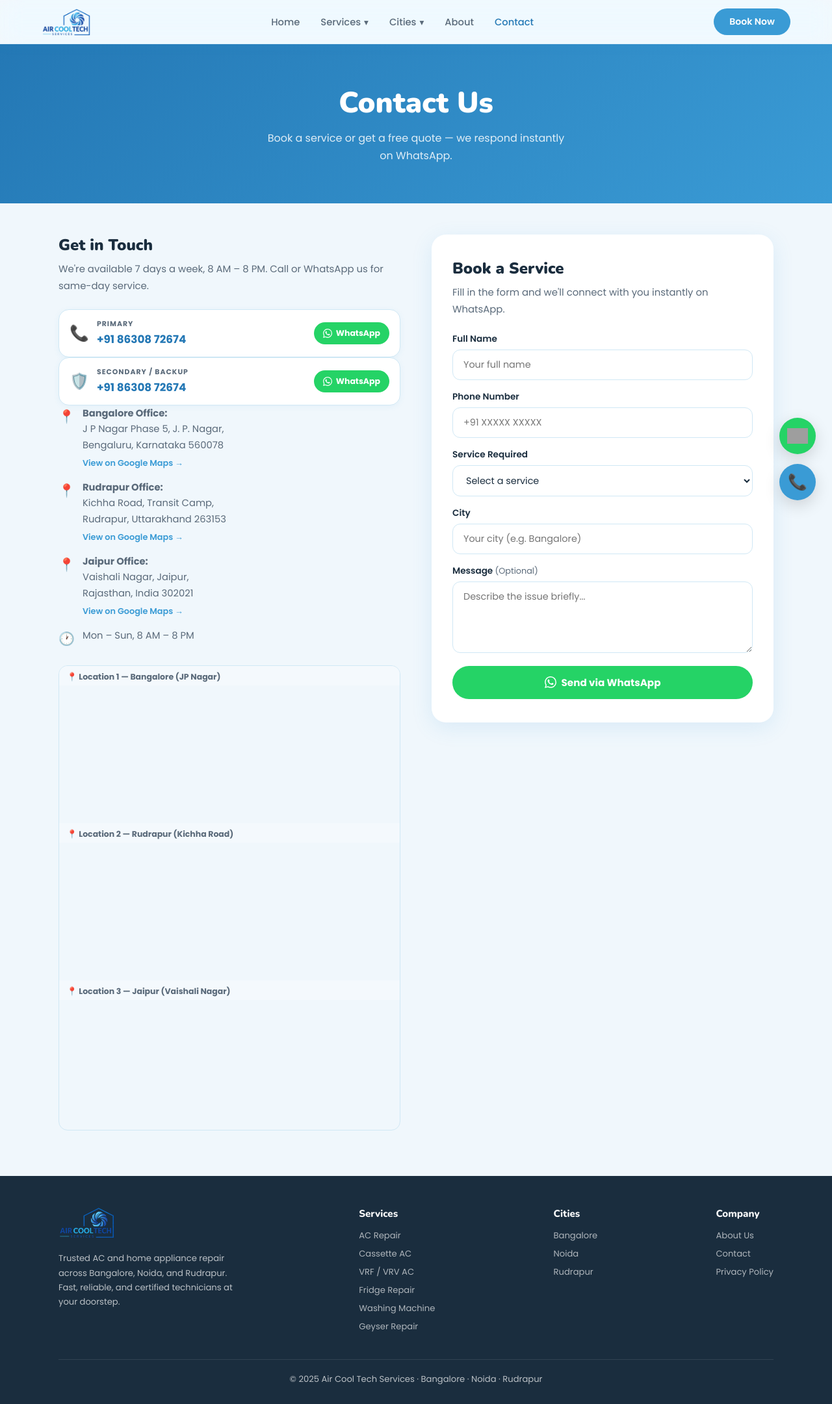
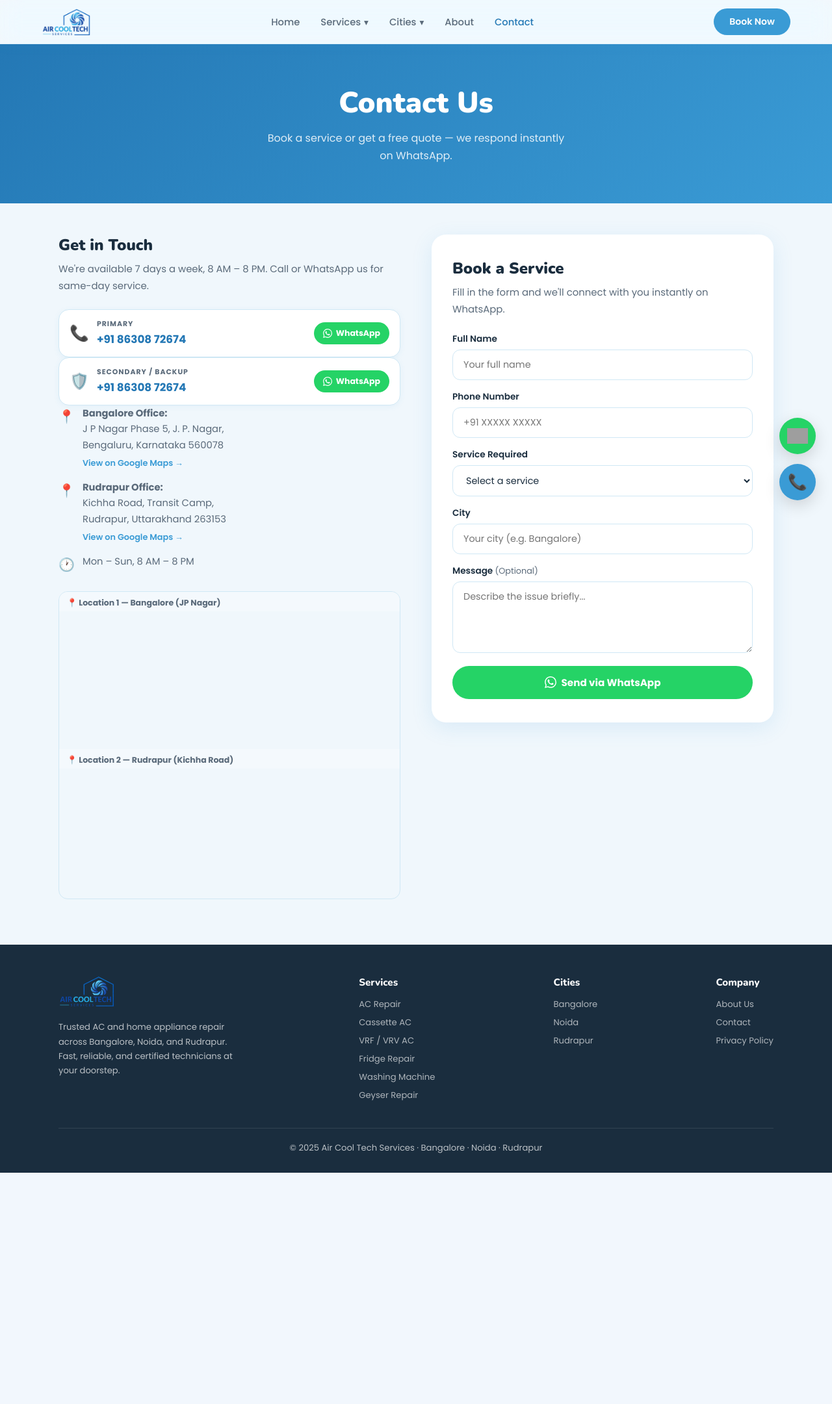
Before and after one commit to AircoolTechServices/AirCoolTechServices, a Flask app: page /contact in a window 1280 px wide. Shown: the whole page at 65% size. After the commit the page ends 1805 px from the top, so only its background shows below. Run offline with Flask 3, Linux system fonts and the light colour scheme; a map, chart or similar area stays blank; some libraries are stand-ins or nearby versions; grey boxes are pictures that could not be loaded.

Commit message:
Remove outdated Jaipur location references (#5)
* Update outdated Jaipur location references

* Update outdated Jaipur location references

* Update outdated Jaipur location references

* Update outdated Jaipur location references

* Update outdated Jaipur location references

* Update outdated Jaipur location references

* Update outdated Jaipur location references

* Update outdated Jaipur location references

* Update outdated Jaipur location references

```diff
--- a/templates/pages/about.html
+++ b/templates/pages/about.html
@@ -804,7 +804,7 @@
   <div class="section-center">
     <div class="section-label">⭐ Happy Customers</div>
     <h2 class="section-heading">What Our <span>Customers Say</span></h2>
-    <p class="section-sub">12k+ satisfied customers across Bangalore, Jaipur and Rudrapur trust Air Cool Tech for all their appliance needs.</p>
+    <p class="section-sub">12k+ satisfied customers across Bangalore, Noida and Rudrapur trust Air Cool Tech for all their appliance needs.</p>
   </div>
 
   <div class="reviews-grid" id="reviewsCarousel">
@@ -849,7 +849,7 @@
         <img class="review-avatar" src="https://images.unsplash.com/photo-1507003211169-0a1dd7228f2d?w=100&auto=format&fit=crop" alt="Vikram S." />
         <div class="review-author-info">
           <strong>Vikram Sinha</strong>
-          <span>Jaipur</span>
+          <span>Customer</span>
         </div>
       </div>
     </div>
@@ -864,7 +864,7 @@
         <img class="review-avatar" src="https://images.unsplash.com/photo-1438761681033-6461ffad8d80?w=100&auto=format&fit=crop" alt="Anita S." />
         <div class="review-author-info">
           <strong>Anita Singh</strong>
-          <span>Jaipur</span>
+          <span>Customer</span>
         </div>
       </div>
     </div>
--- a/templates/pages/ac_repair.html
+++ b/templates/pages/ac_repair.html
@@ -226,7 +226,7 @@
     <!-- LOCATION TAGS REQUESTED BY USER -->
     <div class="banner-locations">
       <div class="loc-tag">Bangalore</div>
-      <div class="loc-tag">Jaipur</div>
+      <div class="loc-tag">Noida</div>
       <div class="loc-tag">Rudrapur</div>
     </div>
   </div>
--- a/templates/pages/cassette_ac.html
+++ b/templates/pages/cassette_ac.html
@@ -220,7 +220,7 @@
 
     <div class="banner-locations">
       <div class="loc-tag">Bangalore</div>
-      <div class="loc-tag">Jaipur</div>
+      <div class="loc-tag">Noida</div>
       <div class="loc-tag">Rudrapur</div>
     </div>
   </div>
--- a/templates/pages/contact.html
+++ b/templates/pages/contact.html
@@ -67,15 +67,6 @@
           </div>
         </div>
         <div class="contact-detail-item">
-          <span class="cd-icon">📍</span>
-          <div>
-            <strong>Jaipur Office:</strong>
-            <div>Vaishali Nagar, Jaipur,</div>
-            <div>Rajasthan, India 302021</div>
-            <a href="https://maps.app.goo.gl/YTtenQeydftjvb3y6" target="_blank" rel="noopener" class="view-map-link">View on Google Maps →</a>
-          </div>
-        </div>
-        <div class="contact-detail-item">
           <span class="cd-icon">🕐</span>
           <div>Mon – Sun, 8 AM – 8 PM</div>
         </div>
@@ -99,14 +90,6 @@
           loading="lazy"
           referrerpolicy="no-referrer-when-downgrade"
           title="Rudrapur Uttarakhand Location"></iframe>
-        <div class="contact-map-label" style="margin-top:12px">📍 Location 3 — Jaipur (Vaishali Nagar)</div>
-        <iframe
-          src="https://www.google.com/maps/embed?pb=!1m18!1m12!1m3!1d14234.341234123412!2d75.7488641!3d26.9047751!2m3!1f0!2f0!3f0!3m2!1i1024!2i768!4f13.1!3m3!1m2!1s0x396db49e043a7acb%3A0xdad09ace57371810!2sVaishali%20Nagar%2C%20Jaipur%2C%20Rajasthan%2C%20India!5e0!3m2!1sen!2sin!4v1712678123456"
-          class="contact-map"
-          allowfullscreen=""
-          loading="lazy"
-          referrerpolicy="no-referrer-when-downgrade"
-          title="Jaipur Rajasthan Location"></iframe>
       </div>
     </div>
 
--- a/templates/pages/fridge_repair.html
+++ b/templates/pages/fridge_repair.html
@@ -220,7 +220,7 @@
 
     <div class="banner-locations">
       <div class="loc-tag">Bangalore</div>
-      <div class="loc-tag">Jaipur</div>
+      <div class="loc-tag">Noida</div>
       <div class="loc-tag">Rudrapur</div>
     </div>
   </div>
--- a/templates/pages/geyser_repair.html
+++ b/templates/pages/geyser_repair.html
@@ -220,7 +220,7 @@
 
     <div class="banner-locations">
       <div class="loc-tag">Bangalore</div>
-      <div class="loc-tag">Jaipur</div>
+      <div class="loc-tag">Noida</div>
       <div class="loc-tag">Rudrapur</div>
     </div>
   </div>
--- a/templates/pages/vrf_ac.html
+++ b/templates/pages/vrf_ac.html
@@ -219,7 +219,7 @@
 
     <div class="banner-locations">
       <div class="loc-tag">Bangalore</div>
-      <div class="loc-tag">Jaipur</div>
+      <div class="loc-tag">Noida</div>
       <div class="loc-tag">Rudrapur</div>
     </div>
   </div>
--- a/templates/pages/washing_machine.html
+++ b/templates/pages/washing_machine.html
@@ -220,7 +220,7 @@
 
     <div class="banner-locations">
       <div class="loc-tag">Bangalore</div>
-      <div class="loc-tag">Jaipur</div>
+      <div class="loc-tag">Noida</div>
       <div class="loc-tag">Rudrapur</div>
     </div>
   </div>
--- a/test.html
+++ b/test.html
@@ -814,10 +814,10 @@
       </div>
     </div>
     <div class="city-card">
-      <img src="https://images.unsplash.com/photo-1477587458883-47145ed94245?w=600&auto=format&fit=crop" alt="Jaipur" />
+      <img src="https://images.unsplash.com/photo-1477587458883-47145ed94245?w=600&auto=format&fit=crop" alt="Noida" />
       <div class="city-overlay"></div>
       <div class="city-info">
-        <div class="city-name">Jaipur</div>
+        <div class="city-name">Noida</div>
         <span class="city-tag">Available Now</span>
       </div>
     </div>
@@ -1008,7 +1008,7 @@
 <!-- FOOTER -->
 <footer>
   <div class="ft-logo">Cool<span>Fix</span></div>
-  <p>© 2025 CoolFix Services · Bangalore · Jaipur · Delhi</p>
+  <p>© 2025 CoolFix Services · Bangalore · Noida · Delhi</p>
 </footer>
 
 <script>
```
